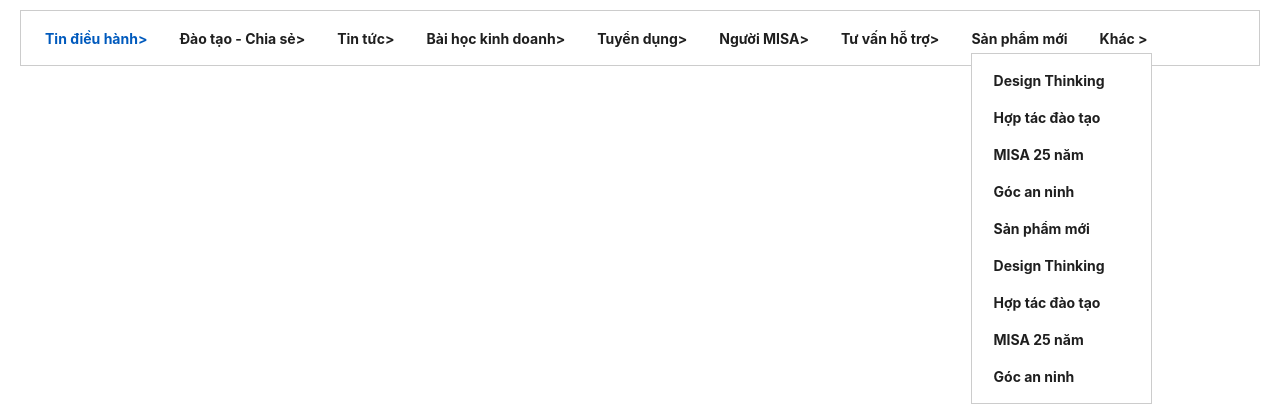
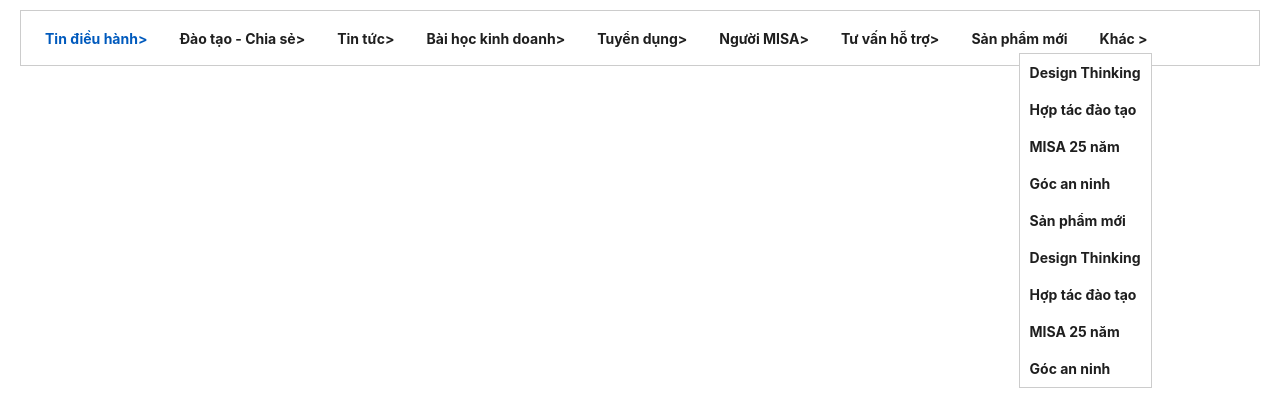
Before and after one commit to dungnt2khust/multi-level-menu, an Angular app: page / in a window 1280 px wide. Both pictures are taken after a click on the element "Khác >". Shown: the top 420 px of the page. Built offline with nearby package versions, Linux system fonts and the light colour scheme; what devextreme-angular would draw is missing.

Commit message:
4 files modified

```diff
--- a/src/app/app.component.ts
+++ b/src/app/app.component.ts
@@ -15,7 +15,35 @@ export class AppComponent {
       Children: [
         {
           Id: 11,
-          Name: 'Tin điều hành 1',
+          Name: 'Phòng chống covid',
+          Children: [
+            {
+              Id: 11,
+              Name: 'Tiêm vaccin',
+              Children: [
+                {
+                  Id: 11,
+                  Name: 'Tiêm mũi 2',
+                },
+                {
+                  Id: 11,
+                  Name: 'Cập nhận trạng thái',
+                },
+              ],
+            },
+            {
+              Id: 11,
+              Name: 'Đeo khẩu trang',
+            },
+          ],
+        },
+        {
+          Id: 11,
+          Name: 'Giữ vệ sinh',
+        },
+        {
+          Id: 11,
+          Name: 'Tuân thủ nội quy',
         },
       ],
     },
@@ -35,7 +63,35 @@ export class AppComponent {
       Children: [
         {
           Id: 11,
-          Name: 'Tin điều hành 1',
+          Name: 'Phòng chống covid',
+          Children: [
+            {
+              Id: 11,
+              Name: 'Tiêm vaccin',
+              Children: [
+                {
+                  Id: 11,
+                  Name: 'Tiêm mũi 2',
+                },
+                {
+                  Id: 11,
+                  Name: 'Cập nhận trạng thái',
+                },
+              ],
+            },
+            {
+              Id: 11,
+              Name: 'Đeo khẩu trang',
+            },
+          ],
+        },
+        {
+          Id: 11,
+          Name: 'Giữ vệ sinh',
+        },
+        {
+          Id: 11,
+          Name: 'Tuân thủ nội quy',
         },
       ],
     },
--- a/src/app/components/multi-level-menu/sub-menu/sub-menu.component.html
+++ b/src/app/components/multi-level-menu/sub-menu/sub-menu.component.html
@@ -1,5 +1,24 @@
 <div class="sub-menu" [style.maxHeight]="maxHeight + 'px'">
-  <div class="sub-menu__item" *ngFor="let item of dataSource; let i = index">
+  <div
+    class="sub-menu__item"
+    *ngFor="let item of dataSource; let i = index"
+    (click)="toggleSubMenu($event, item, i)"
+  >
     {{ item[displayField] }}
+    <div *ngIf="item[childrenField]">></div>
+  </div>
+  <div
+    *ngIf="showSubMenu"
+    #popover
+    class="sub-menu__popover"
+    [style.top]="popoverPosition.top"
+    [style.left]="popoverPosition.left"
+    [style.right]="popoverPosition.right"
+  >
+    <app-sub-menu
+      [dataSource]="dataSourceItem"
+      [maxHeight]="maxHeight"
+      [position]="position"
+    ></app-sub-menu>
   </div>
 </div>
--- a/src/app/components/multi-level-menu/sub-menu/sub-menu.component.scss
+++ b/src/app/components/multi-level-menu/sub-menu/sub-menu.component.scss
@@ -1,6 +1,5 @@
 .sub-menu {
   background-color: #fff;
-  padding: 8px 12px;
   border: 1px solid #ccc;
   overflow: auto;
   /* width */
@@ -25,7 +24,6 @@
 
   &__item {
     white-space: nowrap;
-    margin-right: 24px;
     padding: 8px 10px;
     cursor: pointer;
     display: flex;
@@ -36,4 +34,8 @@
       color: #005abd;
     }
   }
+
+  &__popover {
+    position: fixed;
+  }
 }
--- a/src/app/components/multi-level-menu/sub-menu/sub-menu.component.ts
+++ b/src/app/components/multi-level-menu/sub-menu/sub-menu.component.ts
@@ -1,4 +1,11 @@
-import { Component, OnInit, Input } from '@angular/core';
+import {
+  Component,
+  OnInit,
+  Input,
+  Renderer2,
+  ViewChild,
+  ElementRef,
+} from '@angular/core';
 
 @Component({
   selector: 'app-sub-menu',
@@ -18,7 +25,78 @@ export class SubMenuComponent implements OnInit {
 
   @Input() position = 'left';
 
-  constructor() {}
+  showSubMenu = false;
+
+  subMenuItem = null;
+
+  dataSourceItem = [];
+
+  popoverPosition = {};
+
+  @ViewChild('popover', { static: false, read: null }) popover: ElementRef;
+
+  constructor(private renderer: Renderer2) {
+    /**
+     * This events get called by all clicks on the page
+     */
+    this.renderer.listen('window', 'click', (e: Event) => {
+      if (
+        !this.popover?.nativeElement?.contains(e.target) &&
+        !this.subMenuItem?.contains(e.target)
+      ) {
+        if (this.showSubMenu) this.showSubMenu = false;
+      }
+    });
+  }
 
   ngOnInit() {}
+
+  toggleSubMenu(e, item, index) {
+    if (item[this.childrenField]) {
+      this.subMenuItem = this.checkElementNestedByClass(
+        e.target,
+        'sub-menu__item'
+      );
+      this.dataSourceItem = item[this.childrenField];
+      var rect = this.subMenuItem.getBoundingClientRect();
+      console.log(rect);
+
+      if (this.position == 'left') {
+        this.popoverPosition = {
+          top: rect.top - 1 + 'px',
+          left: rect.right + 'px',
+        };
+      } else {
+        this.popoverPosition = {
+          top: rect.top - 1 + 'px',
+          right: window.innerWidth - rect.left + 'px',
+        };
+      }
+      this.showSubMenu = !this.showSubMenu;
+    }
+  }
+
+  /**
+   * Kiểm tra element có thuộc một element cha có class cho trước hay không
+   */
+  checkElementNestedByClass(element, className) {
+    if (element && className) {
+      var parentE = element;
+      if (parentE) {
+        // Nếu không chứa class thì tiếp tục vòng lặp
+        while (parentE.classList.contains(className) == false) {
+          // Đi ra một element cha
+          parentE = parentE.parentElement;
+
+          // Khi đã duyệt hết mà không có thì set null và thoát vòng lặp
+          if (parentE.tagName == 'BODY') {
+            parentE = null;
+            break;
+          }
+        }
+      }
+      // Trả về kết quả
+      return parentE;
+    } else return null;
+  }
 }
```
